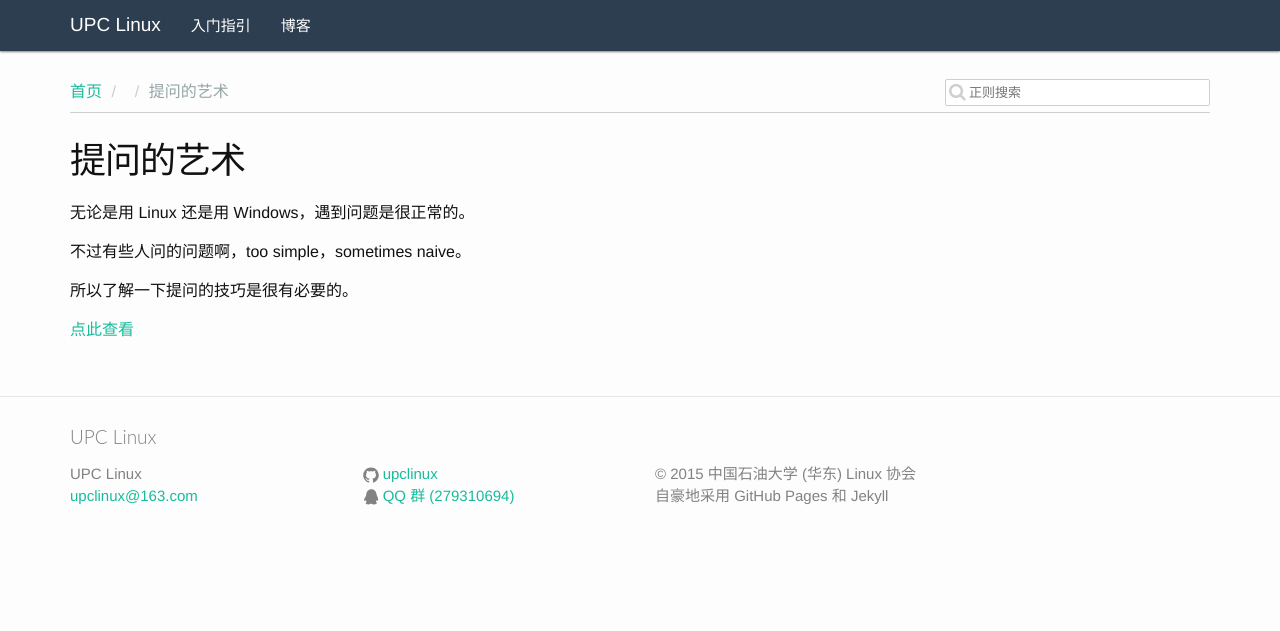
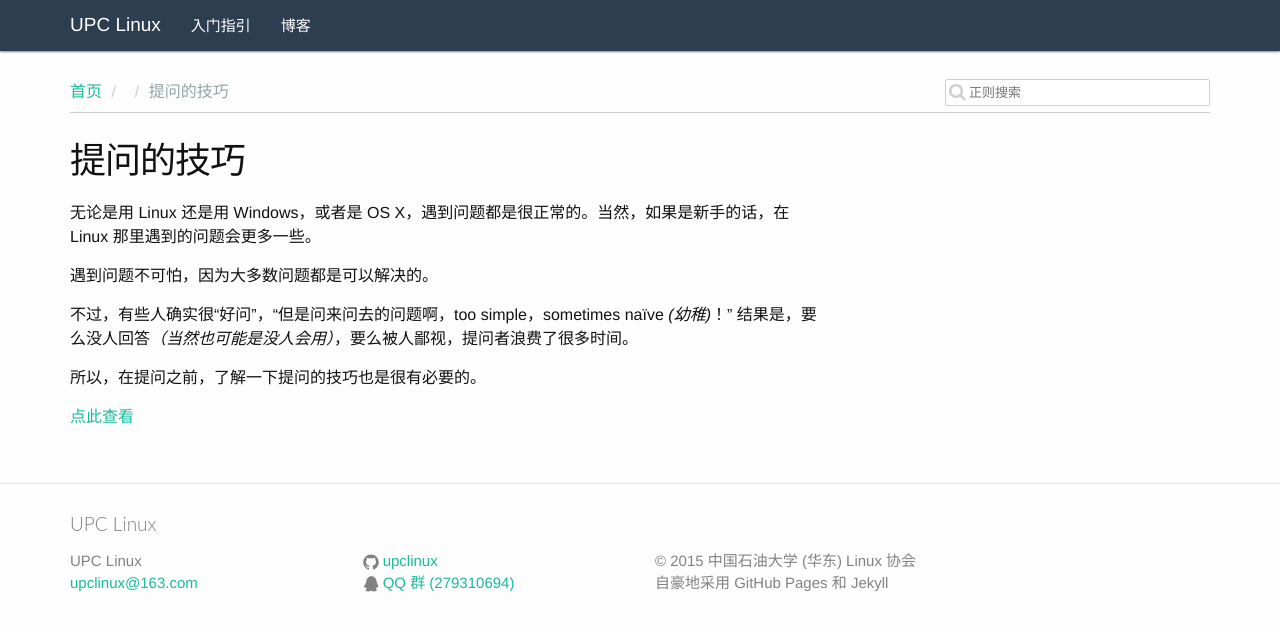
Before and after one commit to upclinux/intro, a Jekyll site: the page built from _posts/novice/2001-12-30-how-to-ask.markdown, in a window 1280 px wide. Shown: the top 631 px of the page. Built offline with Jekyll 4.4.1, drawn with Linux system fonts in a browser that asks for light colours; nearby versions of some CDN libraries.

Commit message:
写几篇文字

```diff
--- a/_posts/novice/2001-12-30-how-to-ask.markdown
+++ b/_posts/novice/2001-12-30-how-to-ask.markdown
@@ -1,16 +1,18 @@
 ---
 layout: post
-title:  "提问的艺术"
+title:  "提问的技巧"
 date:   2001-12-30 00:00:00
 faq: ["为什么我问问题，要么没人理我，要么有人鄙视我？"]
 ---
 * content
 {:toc}
 
-无论是用 Linux 还是用 Windows，遇到问题是很正常的。
+无论是用 Linux 还是用 Windows，或者是 OS X，遇到问题都是很正常的。当然，如果是新手的话，在 Linux 那里遇到的问题会更多一些。
 
-不过有些人问的问题啊，too simple，sometimes naive。
+遇到问题不可怕，因为大多数问题都是可以解决的。
 
-所以了解一下提问的技巧是很有必要的。
+不过，有些人确实很“好问”，“但是问来问去的问题啊，too simple，sometimes naïve *(幼稚)*！” 结果是，要么没人回答*（当然也可能是没人会用）*，要么被人鄙视，提问者浪费了很多时间。
+
+所以，在提问之前，了解一下提问的技巧也是很有必要的。
 
 <a href="{{ "/images/novice/how-to-ask.png" | prepend: site.baseurl }}" target="_blank">点此查看</a>
--- a/_sass/_layout.scss
+++ b/_sass/_layout.scss
@@ -42,8 +42,13 @@
 .post-content {
     margin-bottom: $spacing-unit;
 
+    h1, h2, h3, h4, h5, h6 {
+        padding-bottom: $spacing-unit / 4;
+    }
+
     h2 {
         font-size: 32px;
+        border-bottom: 1px solid $grey-color-medium;
 
         @include media-query($on-laptop) {
             font-size: 28px;
```
Also changed, not shown: _posts/novice/2001-12-27-warning.markdown (added, +31 -0 lines), _posts/novice/2001-12-28-view.markdown (added, +20 -0 lines), _posts/novice/2001-12-29-material.markdown (added, +56 -0 lines), _posts/novice/2001-12-31-001.markdown (+6 -4 lines), index.html (+10 -6 lines), README.md.
